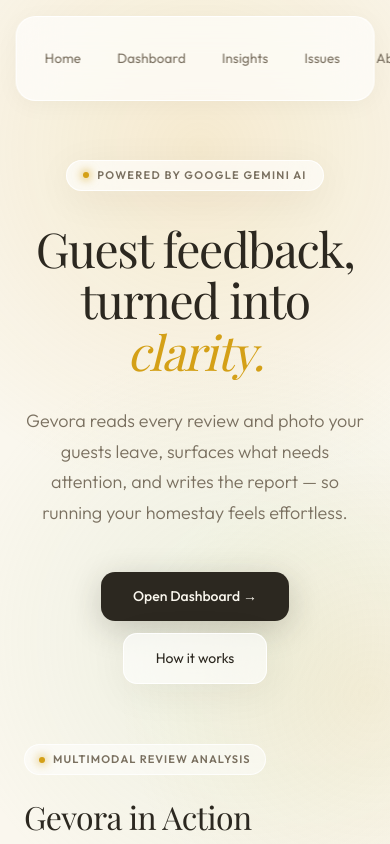
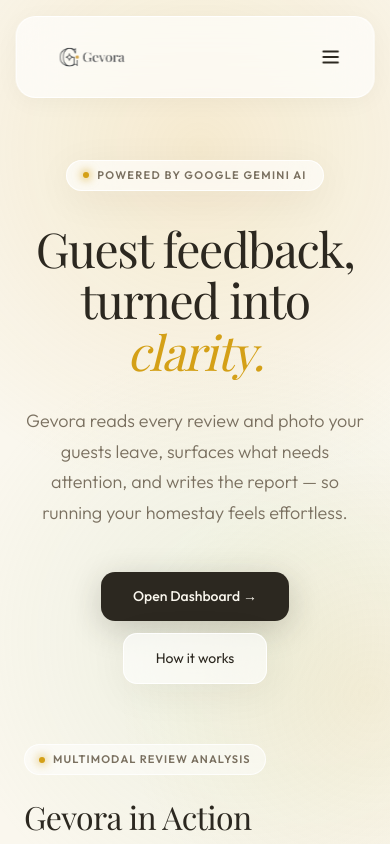
Before and after one commit to alyhkcodes/gevora, a Next.js app in the folder frontend/: page / in a window 390 px wide. Shown: the top 844 px of the page. Built offline with nearby package versions, Linux system fonts and the light colour scheme.

Commit message:
Add Review Insights feature (Gemini integration); fix conflicting flex style in Navbar

```diff
--- a/frontend/app/insights/page.tsx
+++ b/frontend/app/insights/page.tsx
@@ -59,8 +59,8 @@
       });
       const data = await res.json();
       if (!res.ok || !data.success) {
-        throw new Error(data.message || "Failed to get AI insights.");
-      }
+  throw new Error(data.error || "Failed to get AI insights.");
+}
       setResult(data.data);
       showToast("Insights generated successfully.", "success");
     } catch (err: any) {
--- a/frontend/components/Navbar.tsx
+++ b/frontend/components/Navbar.tsx
@@ -61,7 +61,7 @@
       </Link>
 
       {/* Desktop links */}
-      <div style={{ display: "flex", alignItems: "center", gap: 36 }} className="hidden md:flex">
+      <div style={{ alignItems: "center", gap: 36 }} className="hidden md:flex">
         {links.map((l) => (
           <Link
             key={l.href}
```
